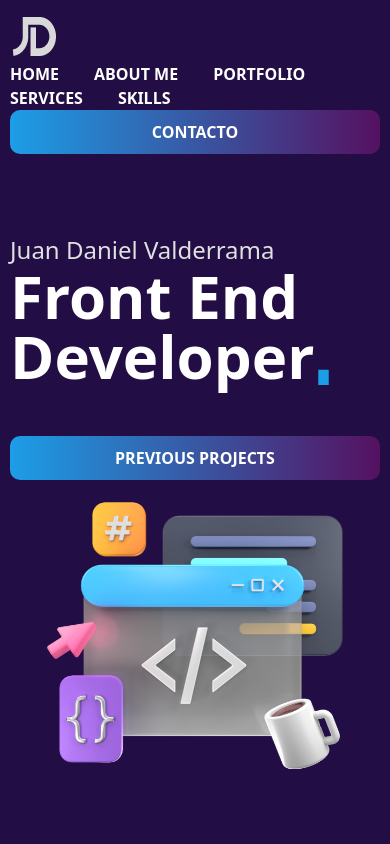
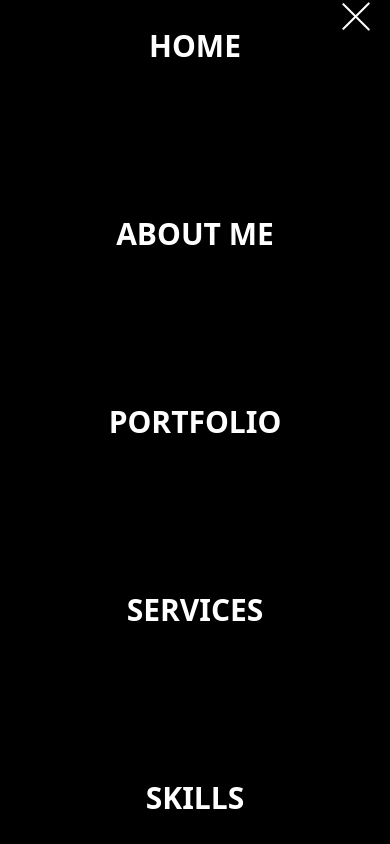
Before and after one commit to juano39/PortafolioJD, a React (Vite) app: page / in a window 390 px wide. Shown: the top 844 px of the page. Built offline with nearby package versions, Linux system fonts and the light colour scheme.

Commit message:
menu hamburger

```diff
--- a/src/components/NavBar.tsx
+++ b/src/components/NavBar.tsx
@@ -1,22 +1,48 @@
 import { CustomButton } from "./CustomButton";
+import { useState } from "react";
 
 export const NavBar = () => {
+  const [toggle, setToggle] = useState(true);
+  const hanldeHaburger = () => setToggle(!toggle);
   return (
-    <nav className="w-full mx-auto mb-[80px] z-10  font-bold flex flex-wrap items-center ">
+    <nav className="w-full relative mx-auto sm mb-[80px] z-10  font-bold flex flex-wrap justify-between items-center ">
       <h3>
         <img src="logonav.png" />
       </h3>
 
-      <section className="flex flex-wrap gap-x-[35px]  ml-auto">
-        <a  className="uppercase" href="#home">home</a>
-        <a  className="uppercase" href="#about">about me</a>
-        <a  className="uppercase" href="#portfolio">portfolio</a>
-        <a  className="uppercase" href="#services">services</a>
-        <a  className="uppercase" href="#experence">SKILLS</a>
+      <section
+        className={`flex ${
+          toggle ?"animate-navbarCancel" :  "animate-navbar"
+        } max-sm:bg-black max-sm:py-7 max-sm:fixed max-sm:w-screen max-sm:h-screen  max-sm:text-3xl  top-0 left-0 justify-between items-center  uppercase max-sm:flex-col max-sm:gap-y-4 sm:flex-wrap gap-x-[35px]`}
+      >
+        <a onClick={hanldeHaburger} href="#home">home</a>
+        <a onClick={hanldeHaburger} href="#about">about me</a>
+        <a onClick={hanldeHaburger} href="#portfolio">portfolio</a>
+        <a onClick={hanldeHaburger} href="#services">services</a>
+        <a onClick={hanldeHaburger} href="#experence">SKILLS</a>
       </section>
+      <div
+        onClick={hanldeHaburger}
+        className="sm:hidden w-12 h-12 cursor-pointer "
+      >
+        <span
+          className={`w-[80%] ${
+            toggle ? "animate-topLine" : "animate-topLineCancel "
+          } h-[2px]  bg-white mb-2 rounded-md block`}
+        ></span>
+        <span
+          className={`w-[80%] ${
+            toggle ? "animate-middleLine" : "animate-middleLineCancel"
+          } h-[2px]  bg-white mb-2 rounded-md block`}
+        ></span>
+        <span
+          className={`w-[80%] ${
+            toggle ? "animate-bottomLine" : "animate-bottomLineCancel"
+          } h-[2px]  bg-white mb-2 rounded-md block`}
+        ></span>
+      </div>
 
-        <CustomButton classStyle="ml-auto " text="Contacto" />
-
+      <CustomButton classStyle="" text="Contacto" />
     </nav>
   );
 };
--- a/src/page/HomePage.tsx
+++ b/src/page/HomePage.tsx
@@ -10,7 +10,7 @@ export const HomePage = () => {
     AOS.init();
   }, []);
   return (
-    <header id="home" className=" h-screen min-[768px]:px-[90px] max-[768px]:px-[10px]  ">
+    <header id="home" className=" min-h-screen min-[768px]:px-[90px] max-[768px]:px-[10px]  ">
       <NavBar />
        <svg
           viewBox="0 0 500 150"
--- a/tailwind.config.js
+++ b/tailwind.config.js
@@ -8,19 +8,91 @@ export default {
           "0%, 100%": { transform: "translateY(-2%)" },
 
           "50% ": { transform: "translateY(-0%)" },
+        },
+        topLine: {
+          "50%, 100%": {
+            margin: "0 auto",
+            transform: "translateY(2px) rotate(-45deg)",
+          },
+        },
+        topLineCancel: {
+          "0%": {
+            margin: "0 auto",
+            transform: "translateY(2px) rotate(-45deg)",
+          },
+          "50%, 100%": {
+            margin: "5px auto",
+            transform: "translateY(0px) rotate(0deg)",
+          },
+        },
+        bottomLine: {
+          "50%, 100%": {
+            margin: "0 auto",
+            transform: "translateY(-9px) rotate(45deg)",
+          },
+        },
+        bottomLineCancel: {
+          "0%": {
+            margin: "0 auto",
+            transform: "translateY(2px) rotate(-45deg)",
+          },
+          "50%, 100%": {
+            margin: "5px auto",
+            transform: "translateY(0px) rotate(0deg)",
+          },
+        },
+        middleLine: {
+          "20%, 100%": {
+            transform: "translateX(100%)",
+            opacity: 0,
+          },
+        },
+        middleLineCancel: {
+          "0%": {
+            margin: "0 auto",
+            transform: "translateX(100%)",
+            opacity: 0,
+          },
+          "20%, 100%": {
+            margin: "5px auto",
+            transform: "translateX(0)",
+            opacity: 1,
+          },
+        },
+        navbar: {
+          "20%, 100%": {
+            transform: "translateX(100%)",
+            opacity: 0,
+          },
+        },
+        navbarCancel: {
+          "0%": {
+            margin: "0 auto",
+            transform: "translateX(100%)",
+            opacity: 0,
+          },
+          "20%, 100%": {
 
-
+            transform: "translateX(0)",
+            opacity: 1,
+          },
         },
       },
       animation: {
-        flotin: 'flotin 4s ease-in-out infinite'
+        flotin: "flotin 4s ease-in-out infinite",
+        topLine: "topLine 1s ease-in-out forwards",
+        topLineCancel: "topLineCancel 1s ease-in-out forwards",
+        bottomLine: "bottomLine 1s ease-in-out forwards",
+        bottomLineCancel: "bottomLineCancel 1s ease-in-out forwards",
+        middleLine: "middleLine 2s ease-in-out forwards",
+        navbar: "navbar 2s ease-in-out forwards",
+        navbarCancel: "navbarCancel 2s ease-in-out forwards",
+        middleLineCancel: "middleLineCancel 2s ease-in-out forwards",
       },
       backgroundImage: {
-        'fondo': "url('fondo1.png')",
-        'about': "url('fondoabout.png')",
-
+        fondo: "url('fondo1.png')",
+        about: "url('fondoabout.png')",
       },
-
     },
   },
   plugins: [],
```
